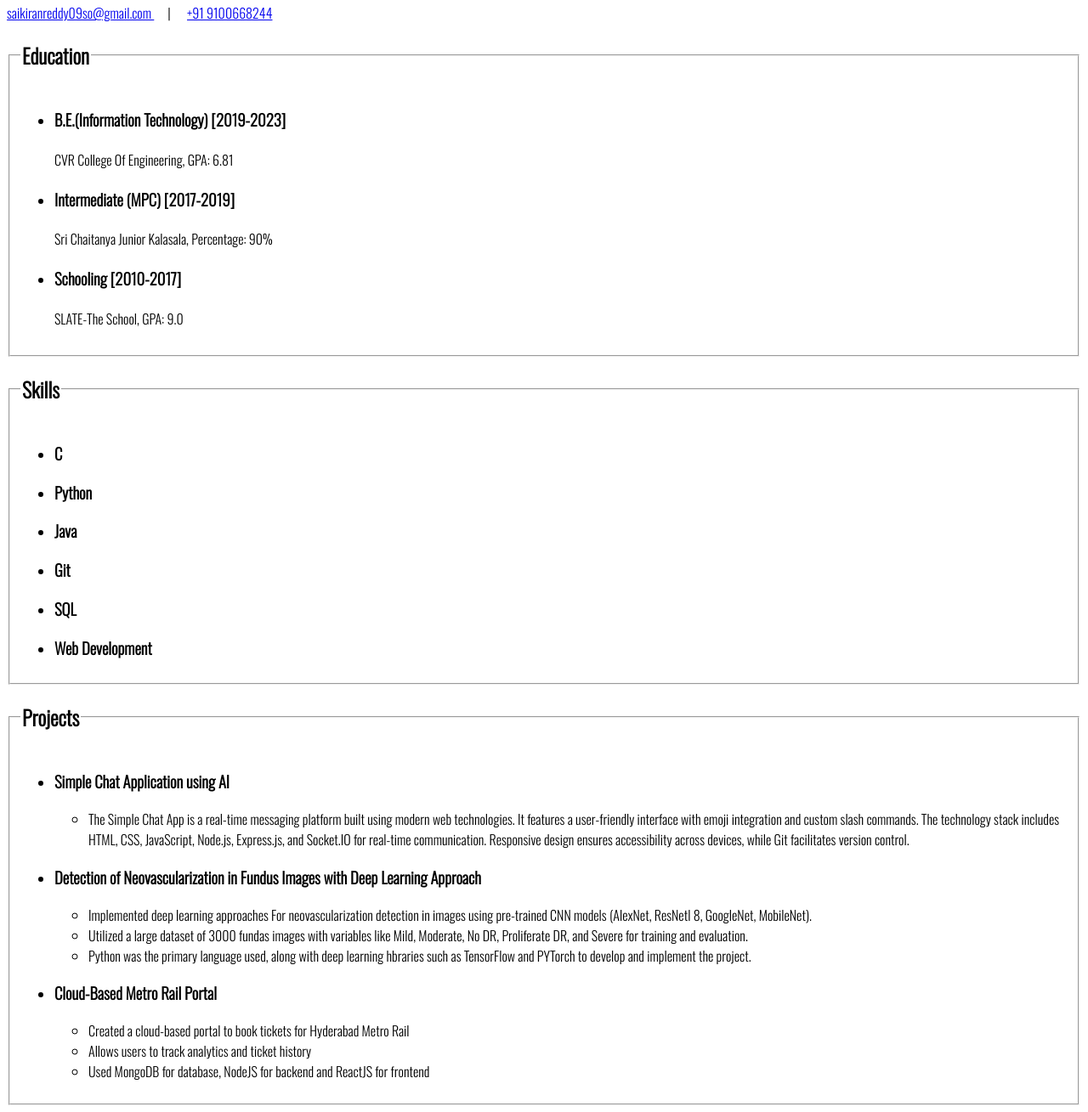
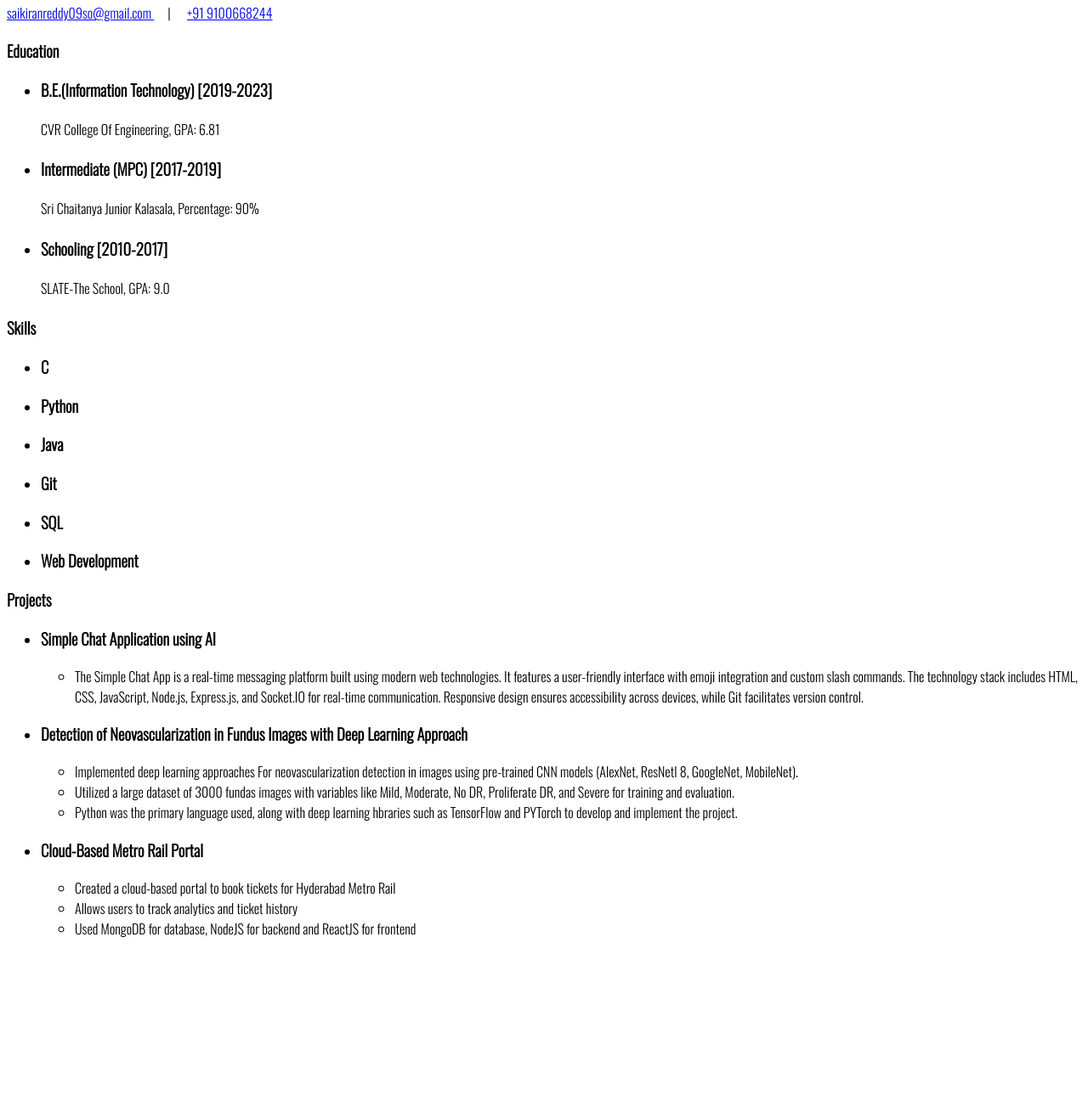
Before and after one commit to saikiranreddy0/Resume, a plain HTML site: page index.html in a window 1280 px wide. Shown: the part 132-1441 px from the top of the page at 85% size. After the commit the page ends 1253 px from the top, so only its background shows below. Drawn offline with nearby package versions, Linux system fonts and the light colour scheme.

Commit message:
removed fieldset and made structural changes

```diff
--- a/index.html
+++ b/index.html
@@ -13,10 +13,7 @@
     <body>
         <header>
             <h1>Sai Kiran Reddy Sudini</h1>
-    </header>
-    <header>
             <p><h4 style="font-weight: 100;">Passionate undergraduate with a strong commitment to coding, demonstrating exceptional learning capabilities and a keen aptitude for quickly mastering new programming concepts.</h4></p>
-    </header>
         <nav>
             <a href="mailto:saikiranreddy09so@gmail.com" target="_blank" rel="noopener noreferrer">
              saikiranreddy09so@gmail.com
@@ -26,10 +23,11 @@
             +91 9100668244
              </a>
          </nav>
+        </header>
     <main>
         <section>
-            <fieldset>
-                <legend><h1>Education</h1></legend>
+            <article>
+                <h1>Education</h1>
                 <ul>
                     <li><h3>B.E.(Information Technology) [2019-2023]</h3></li>
                     <h4 style="font-weight: 100;">CVR College Of Engineering, GPA: 6.81</h4>
@@ -38,11 +36,9 @@
                     <li><h3>Schooling [2010-2017]</h3></li>
                     <h4 style="font-weight: 100;">SLATE-The School, GPA: 9.0</h4>
                 </ul>
-                </fieldset>
-                <fieldset>
-                    <legend>
+            </article>
+                <article>
                         <h1>Skills</h1>
-                    </legend>
                         <ul>
                             <li><h3>C</h3></li>
                             <li><h3>Python</h3></li>
@@ -51,11 +47,9 @@
                             <li><h3>SQL</h3></li>
                             <li><h3>Web Development</h3></li>
                         </ul>
-                    </fieldset>
-                    <fieldset>
-                        <legend>
+                </article>
+                    <article>
                          <h1>Projects</h1>
-                        </legend>
                         <ul>
                             <li><h3> Simple Chat Application using AI</h3></li>
                             <ul>
@@ -77,7 +71,7 @@
                                 <li> Used MongoDB for database, NodeJS for backend and ReactJS for frontend</li>
                             </ul>
                         </ul>
-                    </fieldset>
+                    </article>
             </section>
         </main>
     </body>
```
Lines whose indentation alone changed are shown as unchanged.
